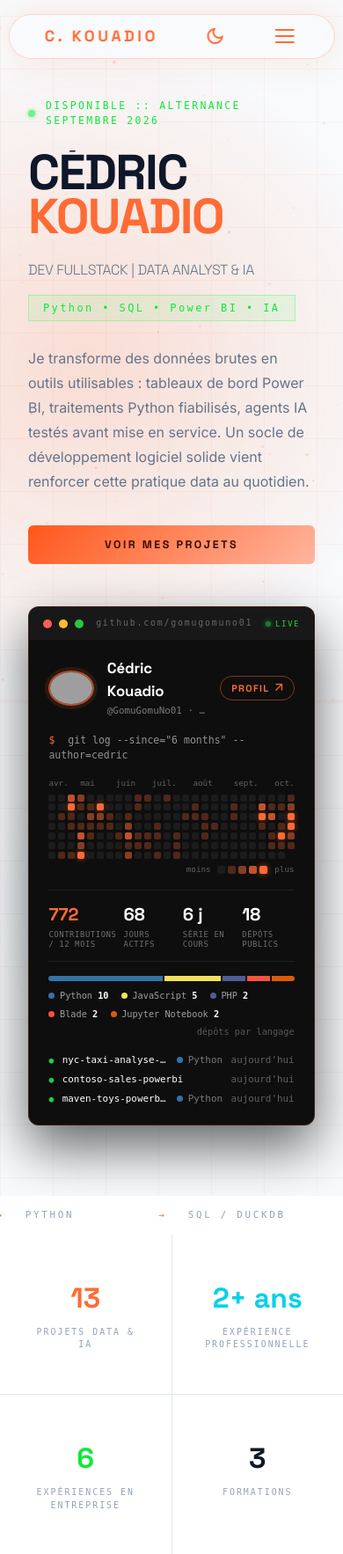
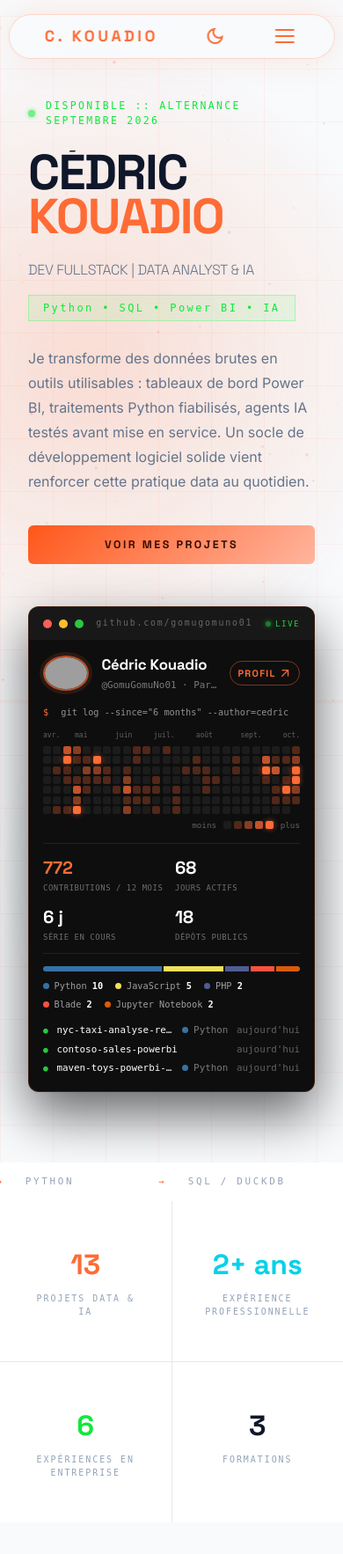
Before and after one commit to GomuGomuNo01/cv, a Django app: page / in a window 390 px wide. Shown: the top 1766 px of the page at 88% size. Run offline with Django 5.2, Linux system fonts and the light colour scheme; data comes from the database, SQL or seed files in the repository; data that the repository does not hold is empty; some libraries are stand-ins or nearby versions; grey boxes are pictures that could not be loaded.

Commit message:
SBS Bank: nouveau texte et vidéo de présentation; carte GitHub visible sur mobile; titre de l'onglet aligné
Co-Authored-By: Claude Opus 5.5 <noreply@anthropic.com>

```diff
--- a/core/templates/core/index.html
+++ b/core/templates/core/index.html
@@ -3,7 +3,7 @@
 <head>
 <meta charset="utf-8"/>
 <meta content="width=device-width, initial-scale=1.0" name="viewport"/>
-<title>Cédric Kouadio &middot; Data Analyst &amp; Développeur</title>
+<title>Cédric Kouadio &middot; Dev Fullstack | Data Analyst &amp; IA</title>
 <meta name="description" content="Portfolio de Cédric Kouadio, étudiant en Master IA &amp; Big Data, Data Analyst et développeur en alternance."/>
 <script src="https://cdn.tailwindcss.com?plugins=forms,container-queries"></script>
 <link href="https://fonts.googleapis.com/css2?family=Space+Grotesk:wght@300;400;500;600;700&family=Inter:wght@300;400;500;600&display=swap" rel="stylesheet"/>
@@ -139,7 +139,7 @@ nav{position:fixed;top:1rem;left:50%;transform:translateX(-50%);width:95%;max-wi
 .hero-glow{position:absolute;width:700px;height:700px;background:radial-gradient(circle,rgba(255,87,26,.2) 0%,transparent 70%);border-radius:50%;top:5%;right:-15%;animation:pulse 5s ease-in-out infinite;pointer-events:none;}
 .hero-glow-2{position:absolute;width:400px;height:400px;background:radial-gradient(circle,rgba(0,218,243,.12) 0%,transparent 70%);border-radius:50%;bottom:10%;left:-5%;animation:pulse 7s ease-in-out infinite reverse;pointer-events:none;}
 .hero-inner{max-width:80rem;margin:0 auto;width:100%;display:grid;grid-template-columns:1fr 1fr;gap:4rem;align-items:center;position:relative;z-index:5;}
-@media(max-width:900px){.hero-inner{grid-template-columns:1fr;gap:3rem;}.terminal-box{display:none;}}
+@media(max-width:900px){.hero-inner{grid-template-columns:1fr;gap:3rem;}}
 .status-dot{width:8px;height:8px;border-radius:50%;background:var(--green);box-shadow:0 0 12px var(--green);animation:statusPulse 2s infinite;flex-shrink:0;}
 .hero-title{font-size:clamp(3.5rem,9vw,8rem);font-weight:700;line-height:.9;text-transform:uppercase;letter-spacing:-.03em;overflow:hidden;}
 .hero-title-line{display:block;overflow:hidden;}
@@ -216,6 +216,15 @@ nav{position:fixed;top:1rem;left:50%;transform:translateX(-50%);width:95%;max-wi
 .gh-lang{color:rgba(255,255,255,.45);white-space:nowrap;}
 .gh-ago{margin-left:auto;color:rgba(255,255,255,.35);white-space:nowrap;}
 @media(prefers-reduced-motion:reduce){.gh-grid .gh-cell{animation:none;opacity:1;}.gh-cursor,.gh-live-dot{animation:none;}}
+@media(max-width:520px){
+    .gh-body{padding:1rem 1rem 1.1rem;gap:.85rem;}
+    .gh-stats{grid-template-columns:repeat(2,1fr);row-gap:.75rem;}
+    .gh-cmd{font-size:.64rem;white-space:nowrap;overflow:hidden;text-overflow:ellipsis;}
+    .gh-months span{font-size:.5rem;}
+    .gh-months,.gh-grid,.gh-week{gap:2px;}
+    .gh-langnote{display:none;}
+    .gh-cta{padding:.3rem .5rem;}
+}
 .k{color:var(--orange);}.v{color:#fff;}.c{color:var(--cyan);}.s{color:var(--green);}
 
 /* MARQUEE */
```
Also changed, not shown: core/migrations/0057_sbs_bank_text_and_video.py (added), media/projects/sbs-bank-poster.webp (added), 1 other file.
